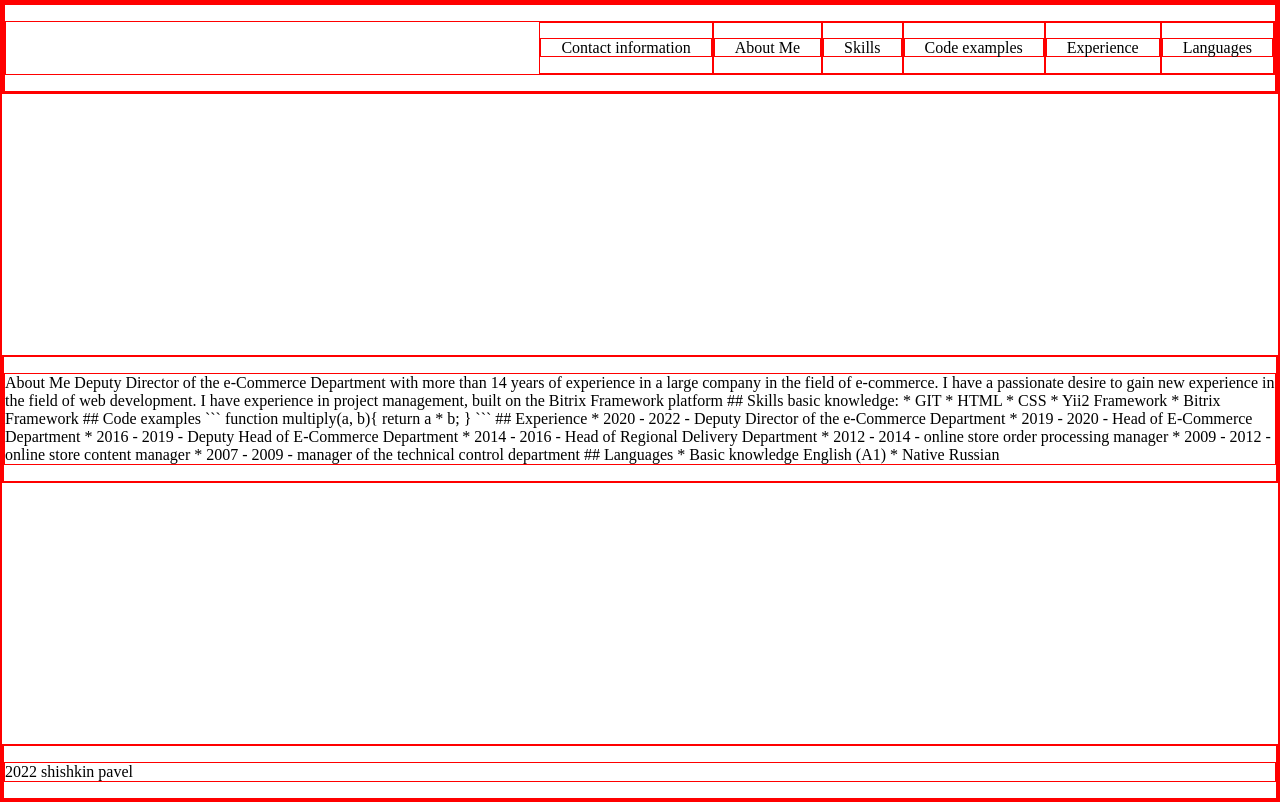
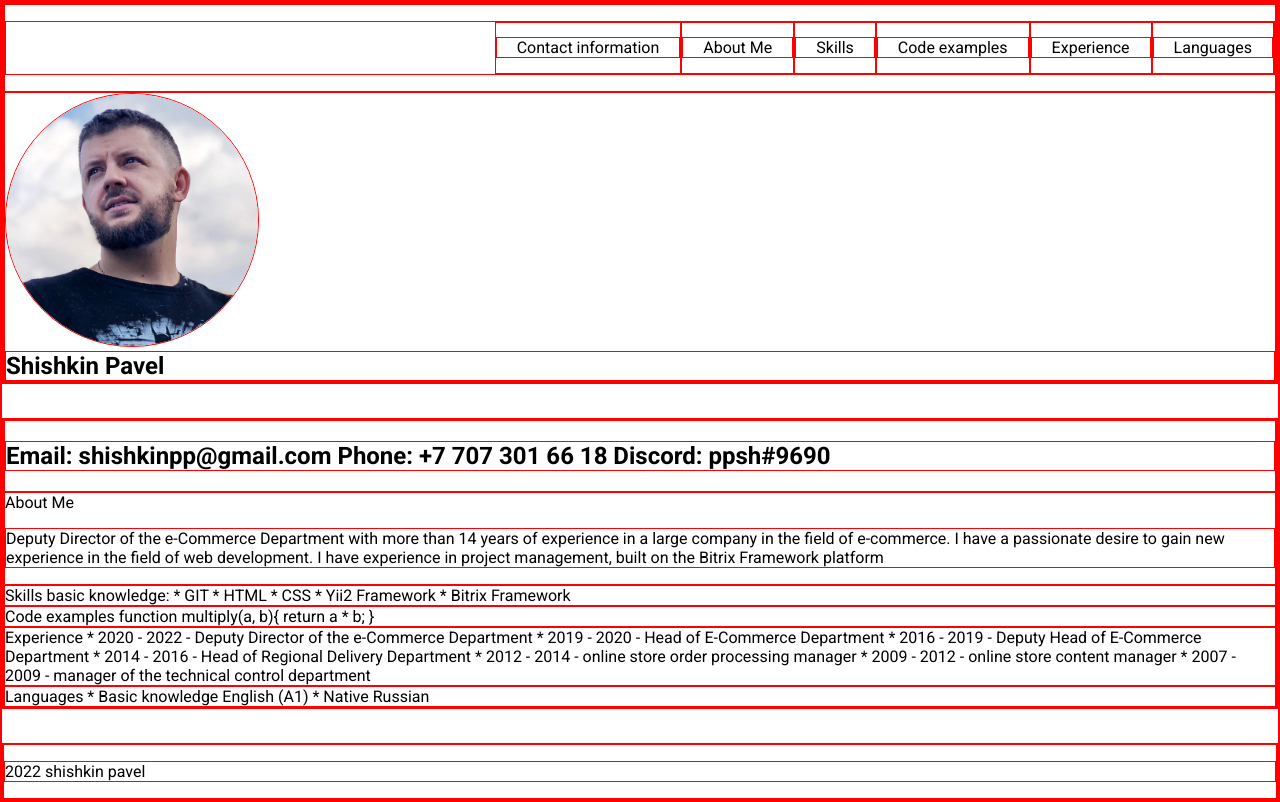
Before and after one commit to foxtrot1985/rsschool-cv, a plain HTML site: page index.html in a window 1280 px wide. Drawn offline with Linux system fonts and the light colour scheme.

Commit message:
feat: add avatar and some css stylesu

````diff
--- a/css/style.css
+++ b/css/style.css
@@ -10,6 +10,7 @@ body {
     min-height: 100vh;
     margin: 0;
     padding: 0;
+    font-family: 'roboto', sans-serif;
 }
 
 html {
@@ -33,3 +34,20 @@ html {
     text-decoration: none;
     color: black;
 }
+
+.summary {
+    display: flex;
+}
+
+.photo {
+    border-radius: 50%;
+}
+
+img {
+    width: 20%;
+}
+
+h1 {
+   margin: 0;
+   padding-right: 50px;
+}
--- a/index.html
+++ b/index.html
@@ -5,6 +5,9 @@
     <meta http-equiv="X-UA-Compatible" content="IE=edge">
     <meta name="viewport" content="width=device-width, initial-scale=1.0">
     <link rel="stylesheet" href="./css/style.css">
+    <link rel="preconnect" href="https://fonts.googleapis.com">
+    <link rel="preconnect" href="https://fonts.gstatic.com" crossorigin>
+    <link href="https://fonts.googleapis.com/css2?family=Roboto:ital,wght@0,100;0,300;0,400;0,500;0,700;1,100;1,300;1,400;1,500&display=swap" rel="stylesheet">
     <title>CV</title>
 </head>
 <body>
@@ -20,33 +23,41 @@
                     <li class="nav-item"><a href="" class="nav-link">Languages</a></li>
                 </ul>
             </nav>
+            <section class="sectiion">
+                <img src="./assets/img/photo_2022-06-09_16-40-30.jpg" alt="avatar" class="photo">
+                <h1 class="section-title">Shishkin Pavel</h1>
+            </section>
         </div>
 
     </header>
 
     <main class="main">
         <div class="container">
-            <p id="About me">About Me
-                Deputy Director of the e-Commerce Department with more than 14 years of experience in a large company in the field of e-commerce. I have a passionate desire to gain new experience in the field of web development.
-                I have experience in project management, built on the Bitrix Framework platform
-
-                ## Skills
+            <section class="sectiion" id="contacts">
+                 <h2 class="section-title">Email: shishkinpp@gmail.com Phone: +7 707 301 66 18 Discord: ppsh#9690</h2>
+            </section>
+            <section class="sectiion" id="About me">About Me
+                <p class="section-titke">Deputy Director of the e-Commerce Department with more than 14 years of experience in a large company in the field of e-commerce. I have a passionate desire to gain new experience in the field of web development.
+                I have experience in project management, built on the Bitrix Framework platform</p>
+            </section>
+            <section class="sectiion" id="skills">
+                Skills
                 basic knowledge:
                  * GIT
                  * HTML
                  * CSS
                  * Yii2 Framework
                  * Bitrix Framework
+            </section>
+            <section class="sectiion" id="code">
+                Code examples
 
-                ## Code examples
-
-
-                ```
                 function multiply(a, b){
-                  return a * b;
-                }
-                ```
-                ## Experience
+                    return a * b;
+                  }
+            </section>
+            <section class="sectiion" id="experience">
+                Experience
                 * 2020 - 2022 - Deputy Director of the e-Commerce Department
                 * 2019 - 2020 - Head of E-Commerce Department
                 * 2016 - 2019 - Deputy Head of E-Commerce Department
@@ -54,12 +65,12 @@
                 * 2012 - 2014 - online store order processing manager
                 * 2009 - 2012 - online store content manager
                 * 2007 - 2009 - manager of the technical control department
-
-                ## Languages
+            </section>
+            <section class="sectiion" id="language">
+                Languages
                 * Basic knowledge English (A1)
                 * Native Russian
-            </p>
-
+            </section>
         </div>
 
     </main>
````
Also changed, not shown: assets/img/photo_2022-06-09_16-40-30.jpg (added).
